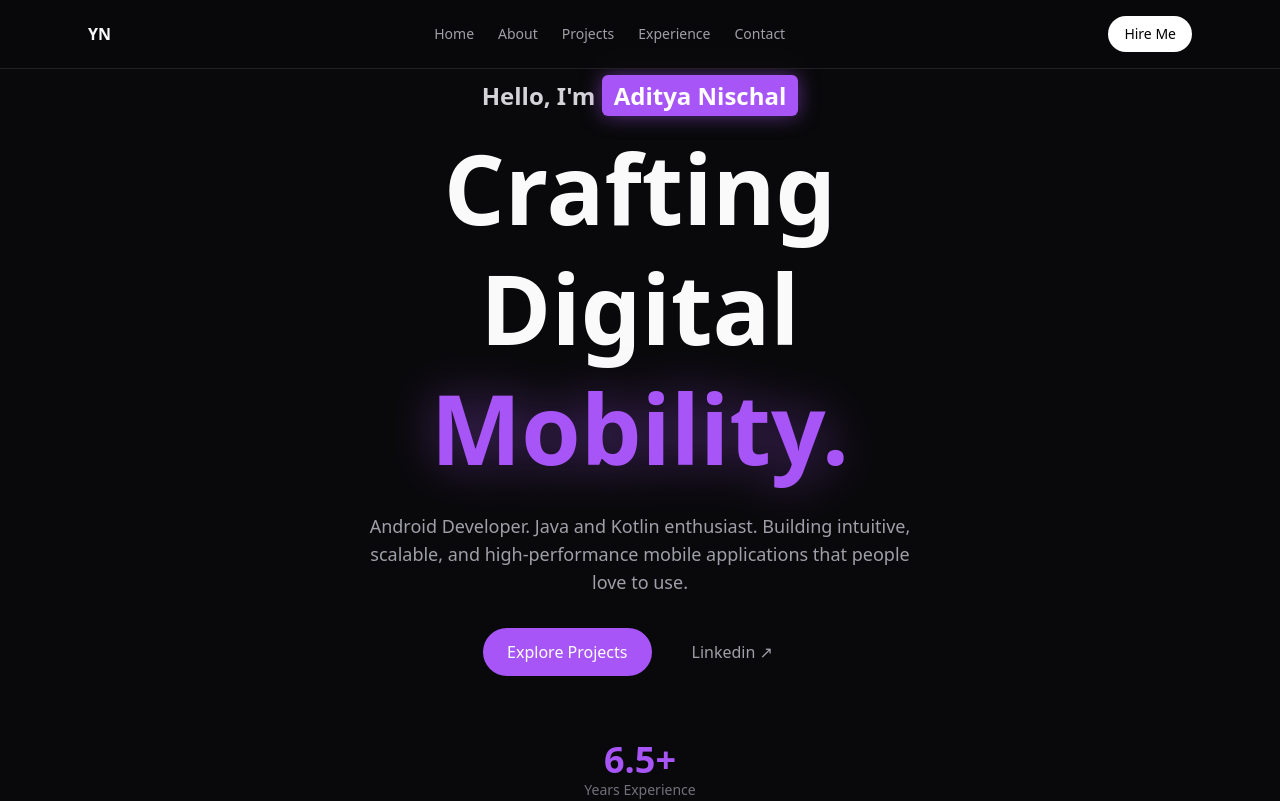
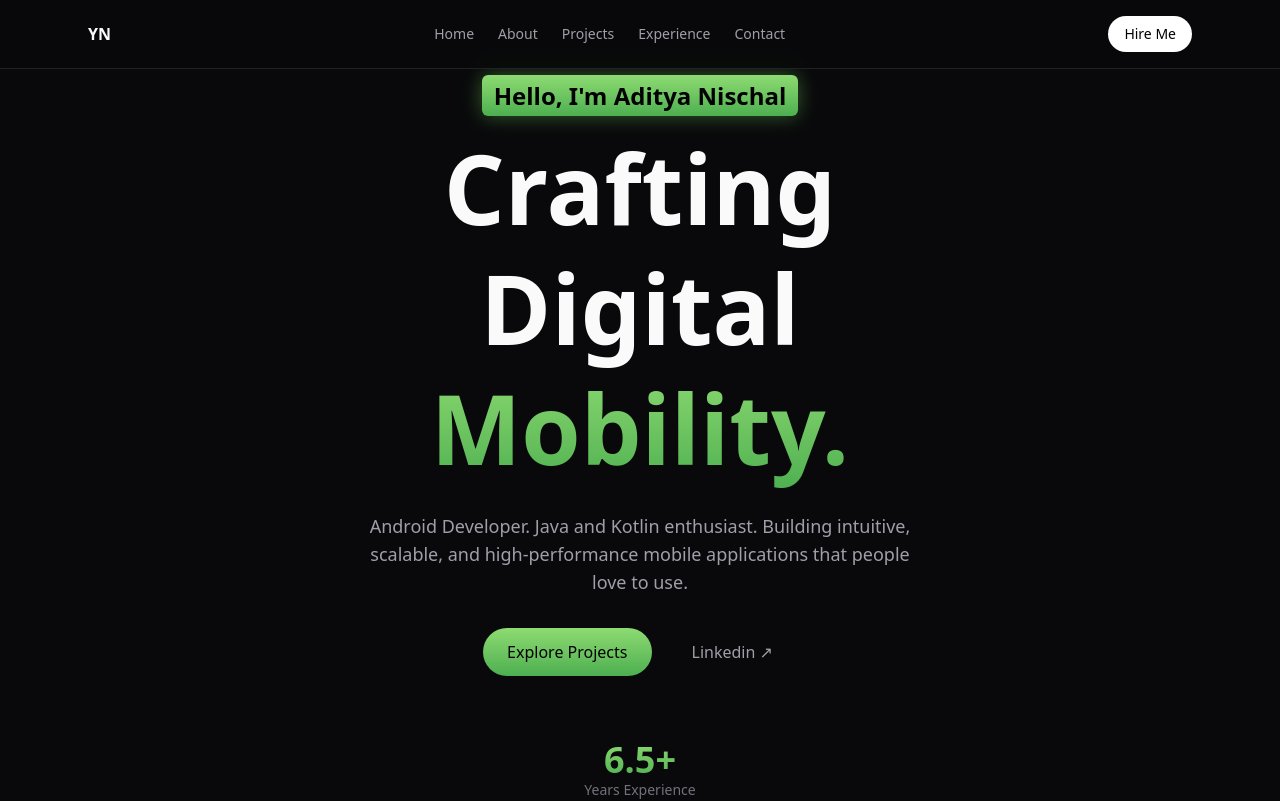
Before and after one commit to adityanischal217/aditya-portfolio, a Next.js app: page / in a window 1280 px wide. Shown: the top 801 px of the page. Built offline with nearby package versions, Linux system fonts and the light colour scheme.

Commit message:
ui changes

```diff
--- a/components/Hero.tsx
+++ b/components/Hero.tsx
@@ -14,9 +14,9 @@ export default function Hero() {
           animate={{ opacity: 1 }}
           className="text-xl font-bold text-zinc-300 md:text-2xl"
         >
-          Hello, I'm{" "}
-          <span className="rounded-md bg-[#A855F7] px-3 py-1 text-white shadow-[0_0_20px_rgba(168,85,247,0.5)]">
-            Aditya Nischal
+
+          <span className="rounded-md bg-gradient-to-b from-[#8DDB72] to-[#4CAF50] px-3 py-1 text-black shadow-[0_0_20px_rgba(108,198,86,0.45)]">
+              Hello, I'm Aditya Nischal
           </span>
         </motion.p>
 
@@ -27,7 +27,7 @@ export default function Hero() {
           className="mt-4 text-5xl font-bold leading-tight md:text-8xl"
         >
           Crafting <br /> Digital <br />{" "}
-          <span className="text-[#A855F7] drop-shadow-[0_0_25px_rgba(168,85,247,0.45)]">
+          <span className="bg-gradient-to-b from-[#8DDB72] to-[#4CAF50] bg-clip-text text-transparent">
             Mobility.
           </span>
         </motion.h1>
@@ -39,14 +39,14 @@ export default function Hero() {
         <div className="mt-8 flex flex-wrap justify-center gap-4">
           <a
             href="#projects"
-            className="rounded-full bg-[#A855F7] px-6 py-3 font-medium text-white transition hover:shadow-[0_0_25px_rgba(168,85,247,0.6)]"
+            className="rounded-full bg-gradient-to-b from-[#8DDB72] to-[#4CAF50] px-6 py-3 font-medium text-black transition hover:shadow-[0_0_25px_rgba(108,198,86,0.55)]"
           >
             Explore Projects
           </a>
           <a
             href="https://www.linkedin.com/in/adityanischal/"
             target="_blank"
-            className="px-6 py-3 text-zinc-400 transition hover:text-[#A855F7]"
+            className="px-6 py-3 text-zinc-400 transition hover:text-[#6CC656]"
           >
             Linkedin ↗
           </a>
@@ -55,7 +55,9 @@ export default function Hero() {
         <div className="mt-16 flex justify-center gap-12">
           {stats.map((s) => (
             <div key={s.label}>
-              <p className="text-4xl font-bold text-[#A855F7]">{s.value}</p>
+              <p className="bg-gradient-to-b from-[#8DDB72] to-[#4CAF50] bg-clip-text text-4xl font-bold text-transparent">
+                {s.value}
+              </p>
               <p className="text-sm text-zinc-500">{s.label}</p>
             </div>
           ))}
```
